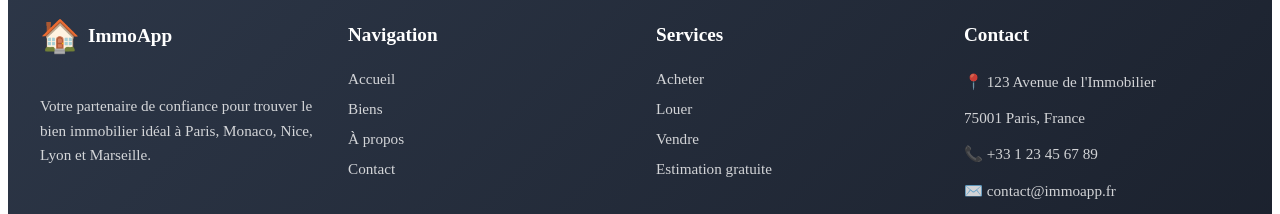
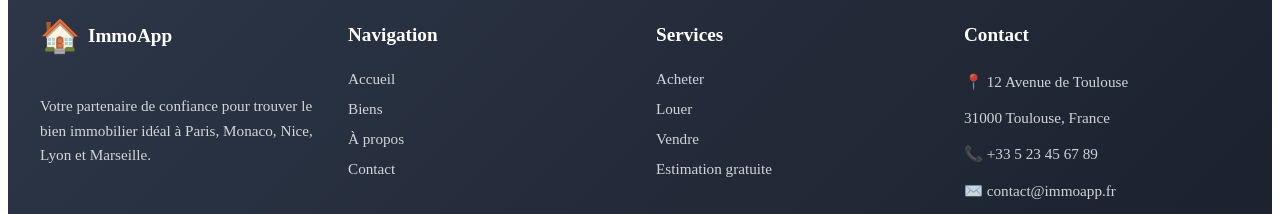
Before and after one commit to Blaise150/immo-frontend, a Next.js app: page /about in a window 1280 px wide. Shown: the part 1242-1456 px from the top of the page. Built offline with nearby package versions, Linux system fonts and the light colour scheme.

Commit message:
Add addres Toulouse

```diff
--- a/components/Footer.js
+++ b/components/Footer.js
@@ -50,9 +50,9 @@ export default function Footer() {
         <div className={styles.section}>
           <h4>Contact</h4>
           <ul className={styles.contact}>
-            <li>📍 123 Avenue de l'Immobilier</li>
-            <li>75001 Paris, France</li>
-            <li>📞 +33 1 23 45 67 89</li>
+            <li>📍 12 Avenue de Toulouse</li>
+            <li> 31000 Toulouse, France</li>
+            <li>📞 +33 5 23 45 67 89</li>
             <li>✉️ contact@immoapp.fr</li>
           </ul>
         </div>
```
